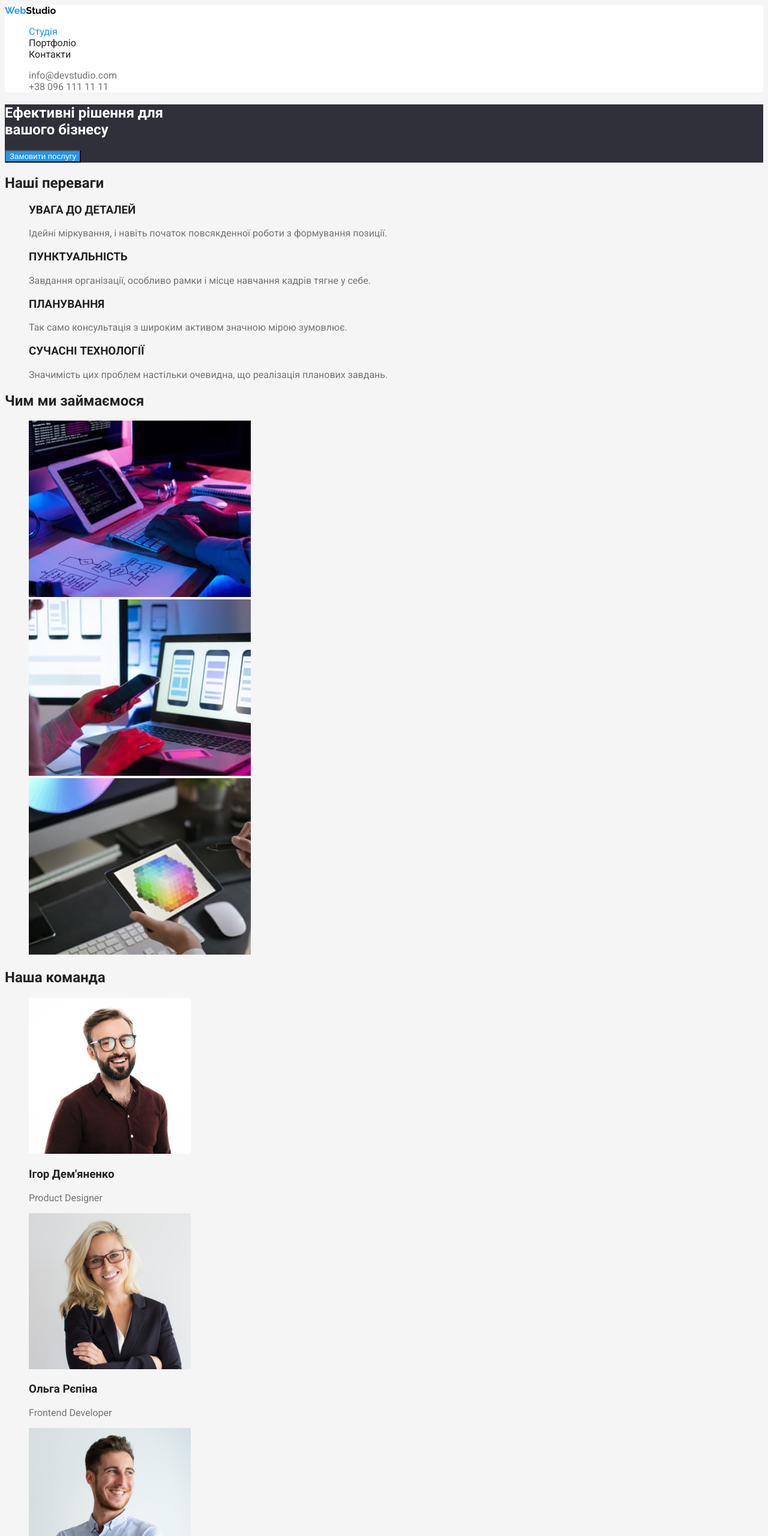
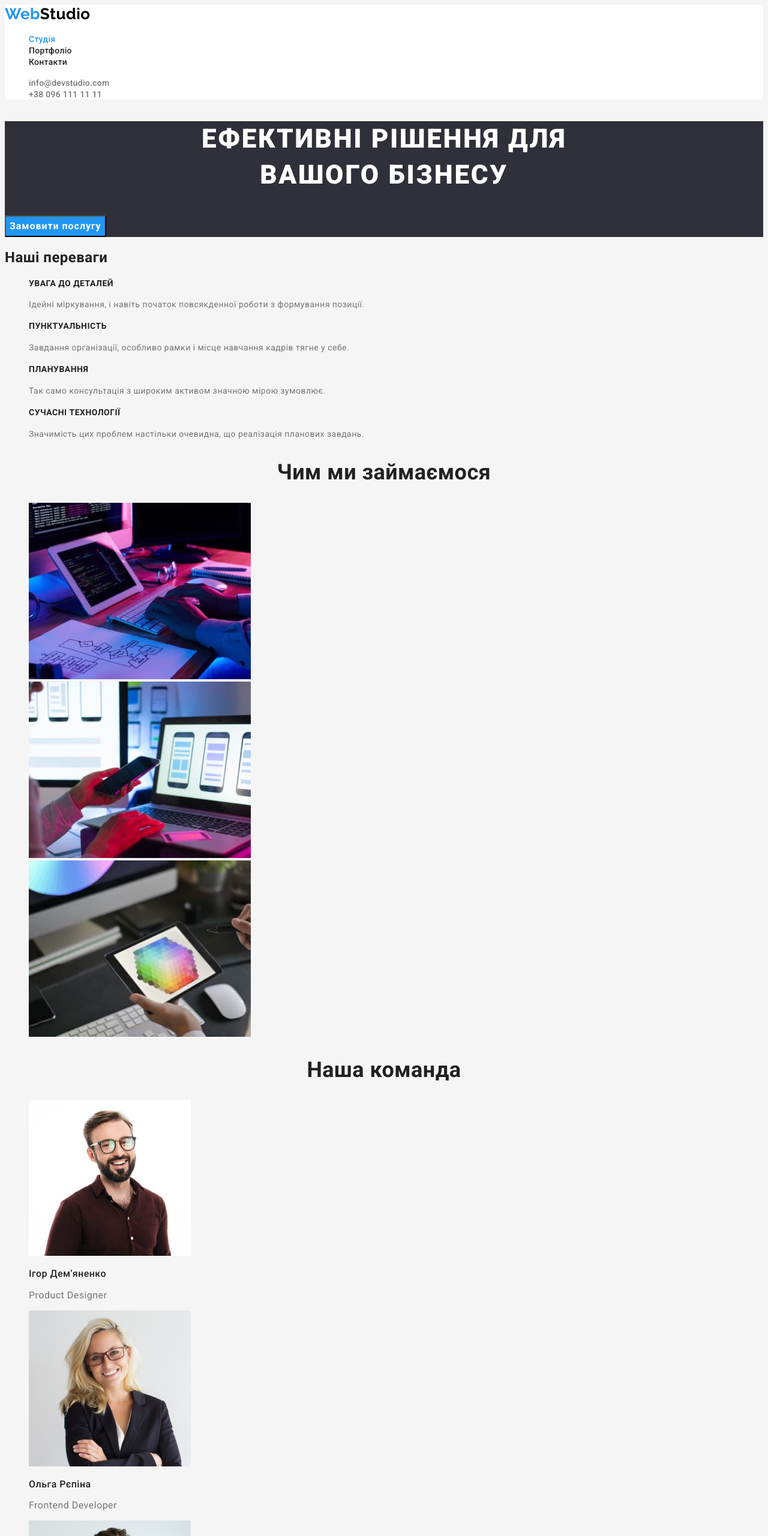
Before and after one commit to AnastasiiaKor/goit-markup-hw-02, a plain HTML site: page index.html in a window 1280 px wide. Shown: the top 2560 px of the page at 60% size. Drawn offline with Linux system fonts and the light colour scheme.

Commit message:
adds font details

```diff
--- a/css/styles.css
+++ b/css/styles.css
@@ -20,6 +20,7 @@ body {
   background-color: var(--main-background-color);
   color: var(--main-color);
   font-family: Roboto, sans-serif;
+  letter-spacing: 0.03em;
 }
 .list {
   list-style: none;
@@ -57,13 +58,29 @@ header {
 }
 .logo {
   font-family: Raleway, sans-serif;
+  font-weight: 700;
+  font-size: 26px;
+  line-height: 1.19;
 }
+.site-nav .link,
+.contacts-nav .link {
+  font-weight: 500;
+  font-size: 14px;
+  line-height: 1.14;
+  letter-spacing: 0.02em;
+}
+
 /* main styles */
 .hero {
   background-color: var(--footer-backgroung-color);
 }
 .hero-title {
   color: var(--header-background-color);
+  font-weight: 900;
+  font-size: 44px;
+  line-height: 1.36;
+  text-align: center;
+  text-transform: uppercase;
 }
 
 .title,
@@ -73,6 +90,10 @@ header {
 .hero-button {
   color: var(--header-background-color);
   background-color: var(--accent-color);
+  font-family: inherit;
+  font-weight: 700;
+  font-size: 16px;
+  line-height: 1.88;
 }
 .button {
   color: var(--title-color);
@@ -90,6 +111,52 @@ header {
 .list .example {
   text-decoration: inherit;
   color: inherit;
+}
+.work-example .title,
+.hero-title,
+.hero-button {
+  letter-spacing: 0.06em;
+}
+.specialization .title,
+.team .title {
+  font-size: 36px;
+  line-height: 1.17;
+  text-align: center;
+}
+.advantages .subtitle {
+  font-size: 14px;
+  line-height: 1.42;
+  text-transform: uppercase;
+}
+.advantages .text {
+  font-style: normal;
+  font-weight: 400;
+  font-size: 14px;
+  line-height: 1.71;
+}
+.team .subtitle {
+  font-weight: 500;
+  font-size: 16px;
+  line-height: 1.19;
+}
+.team .position {
+  font-weight: 400;
+  font-size: 16px;
+  line-height: 1.19;
+}
+.sorter {
+  font-weight: 500;
+  font-size: 16px;
+  line-height: 1.63;
+}
+.work-example .title {
+  font-size: 18px;
+  line-height: 2;
+}
+.work-example .text {
+  font-weight: 400;
+  font-size: 16px;
+  line-height: 1.88;
 }
 /* footer styles */
 .footer {
@@ -116,3 +183,9 @@ header {
 .contact:focus {
   color: var(--accent-color);
 }
+.map,
+.contact {
+  font-weight: 400;
+  font-size: 14px;
+  line-height: 1.71;
+}
--- a/index.html
+++ b/index.html
@@ -46,40 +46,40 @@
         <button type="button" class="hero-button">Замовити послугу</button>
       </section>
       <!-- Advantages -->
-      <section>
+      <section class="advantages">
         <h2 class="title">Нашi переваги</h2>
         <ul class="list">
           <li>
-            <h3 class="subtitle">УВАГА ДО ДЕТАЛЕЙ</h3>
-            <p>
+            <h3 class="subtitle">Увага до деталей</h3>
+            <p class="text">
               Ідейні міркування, і навіть початок повсякденної роботи з
               формування позиції.
             </p>
           </li>
           <li>
-            <h3 class="subtitle">ПУНКТУАЛЬНІСТЬ</h3>
-            <p>
+            <h3 class="subtitle">Пунктуальнiсть</h3>
+            <p class="text">
               Завдання організації, особливо рамки і місце навчання кадрів тягне
               у себе.
             </p>
           </li>
           <li>
-            <h3 class="subtitle">ПЛАНУВАННЯ</h3>
-            <p>
+            <h3 class="subtitle">Планування</h3>
+            <p class="text">
               Так само консультація з широким активом значною мірою зумовлює.
             </p>
           </li>
           <li>
-            <h3 class="subtitle">СУЧАСНІ ТЕХНОЛОГІЇ</h3>
-            <p>
+            <h3 class="subtitle">Сучаснi технологiї</h3>
+            <p class="text">
               Значимість цих проблем настільки очевидна, що реалізація планових
               завдань.
             </p>
           </li>
         </ul>
       </section>
-
-      <section>
+      <!-- Specialization -->
+      <section class="specialization">
         <h2 class="title">Чим ми займаємося</h2>
         <ul class="list">
           <li>
@@ -108,8 +108,8 @@
           </li>
         </ul>
       </section>
-
-      <section>
+      <!-- Team -->
+      <section class="team">
         <h2 class="title">Наша команда</h2>
         <ul class="list">
           <li>
@@ -120,7 +120,7 @@
               height="260"
             />
             <h3 class="subtitle">Ігор Дем'яненко</h3>
-            <p lang="en">Product Designer</p>
+            <p class="position" lang="en">Product Designer</p>
           </li>
           <li>
             <img
@@ -130,7 +130,7 @@
               height="260"
             />
             <h3 class="subtitle">Ольга Рєпіна</h3>
-            <p lang="en">Frontend Developer</p>
+            <p class="position" lang="en">Frontend Developer</p>
           </li>
           <li>
             <img
@@ -140,7 +140,7 @@
               height="260"
             />
             <h3 class="subtitle">Микола Тарасов</h3>
-            <p lang="en">Marketing</p>
+            <p class="position" lang="en">Marketing</p>
           </li>
           <li>
             <img
@@ -150,14 +150,14 @@
               height="260"
             />
             <h3 class="subtitle">Михайло Єрмаков</h3>
-            <p lang="en">UI Designer</p>
+            <p class="position" lang="en">UI Designer</p>
           </li>
         </ul>
       </section>
     </main>
     <!-- Footer -->
     <footer class="footer">
-      <a class="link logo" href="/index.html"
+      <a class="link logo" href="./index.html"
         ><span class="logo-start">Web</span
         ><span class="logo-end">Studio</span></a
       >
```
Also changed, not shown: portfolio.html (+13 -13 lines).
